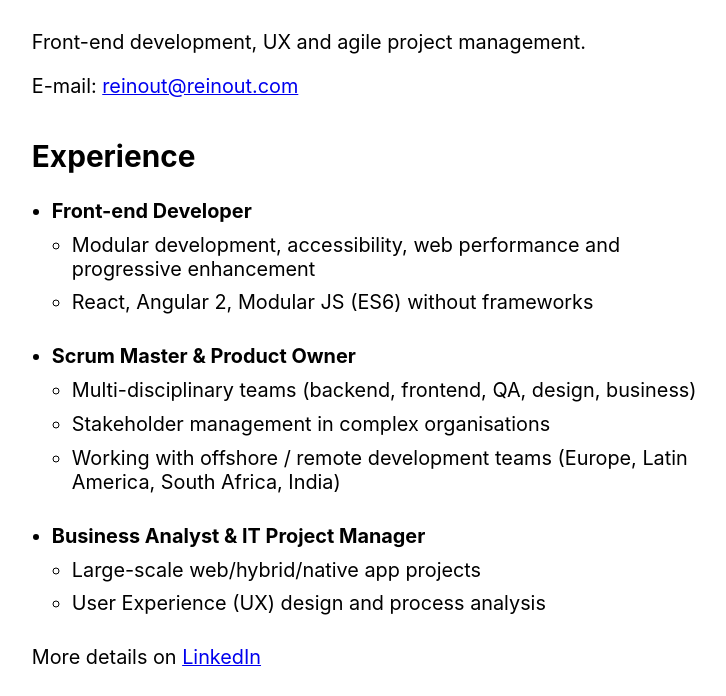
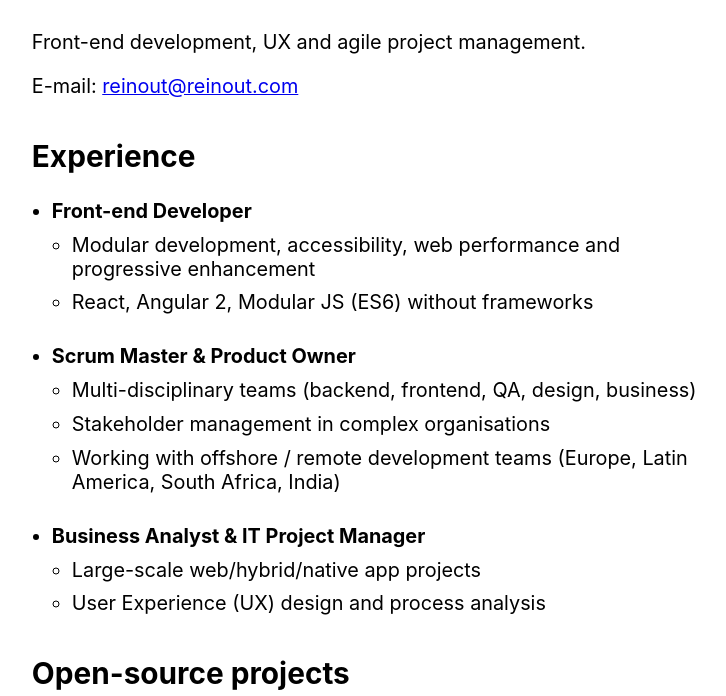
Before and after one commit to reinoute/reinoute.github.io, a plain HTML site: page index.html in a window 1280 px wide. Shown: the part 104-800 px from the top of the page, without its empty margins (261-987 px from the left). Drawn offline with Linux system fonts and the light colour scheme.

Commit message:
Update index.html

```diff
--- a/index.html
+++ b/index.html
@@ -340,9 +340,6 @@
                     </ul>
                 </li>
             </ul>
-            <p>More details on
-                <a href="https://www.linkedin.com/in/reinouteppinga">LinkedIn</a>
-            </p>
         </section>
         <section>
             <h2>Open-source projects</h2>
```
